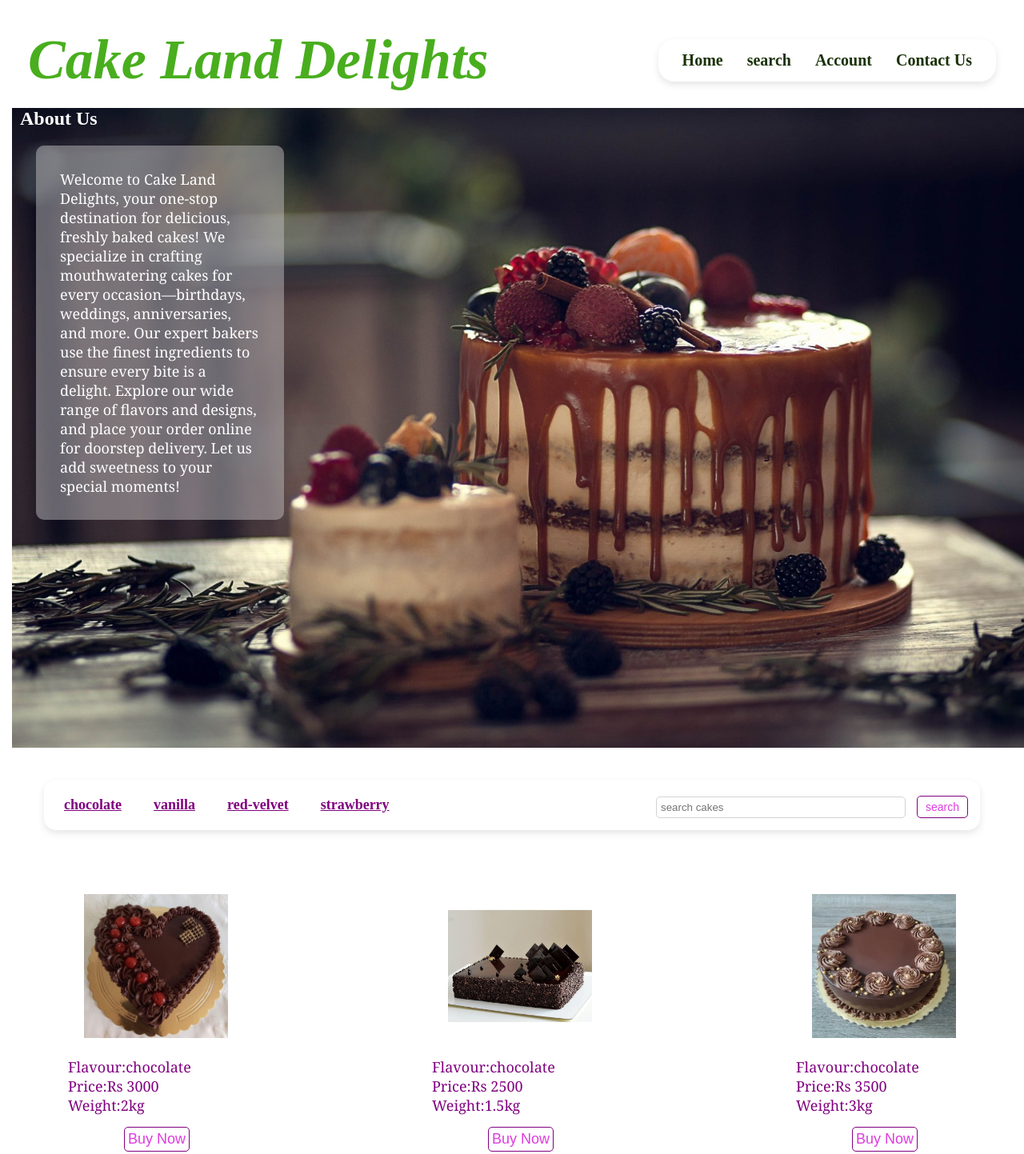
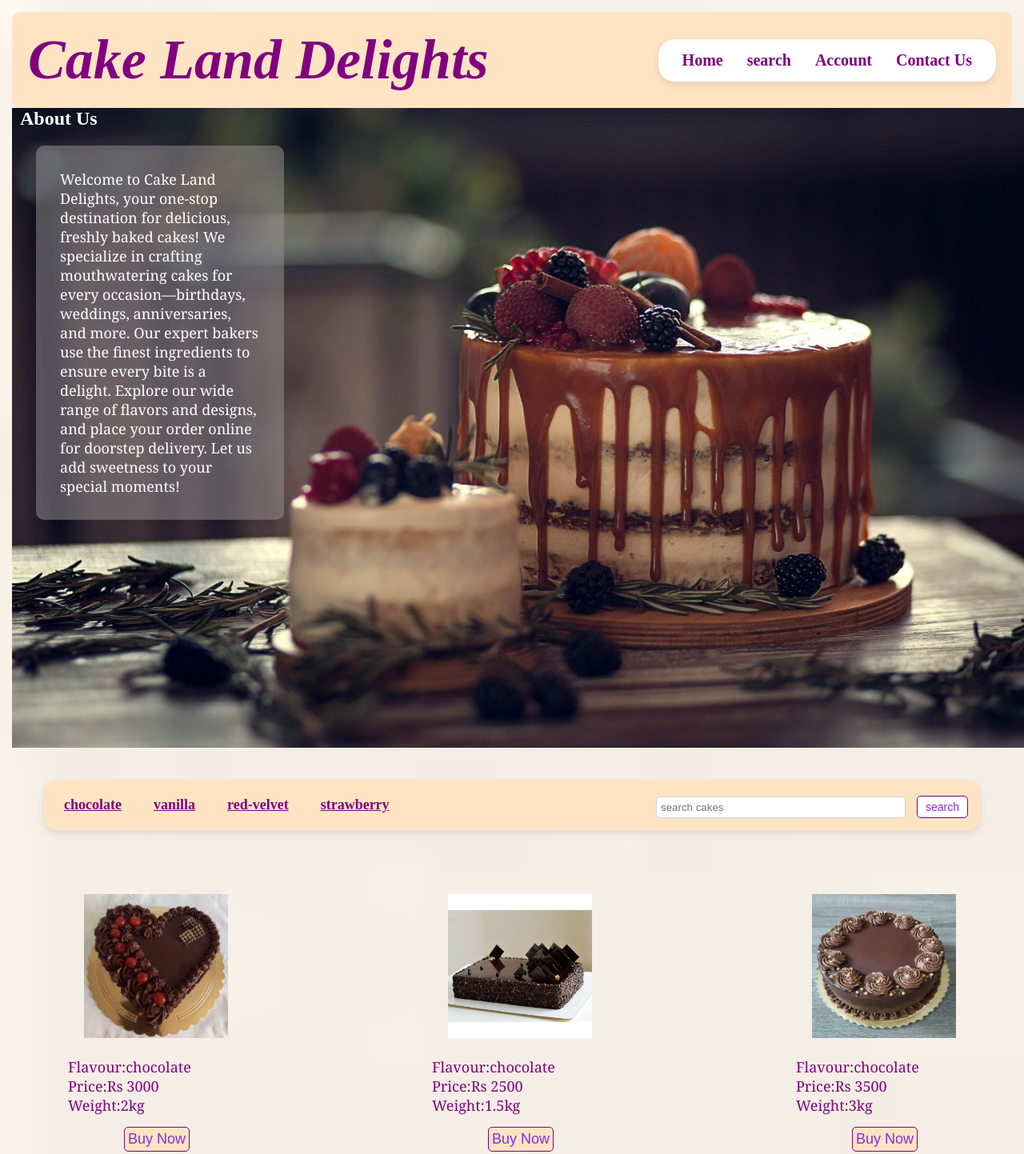
Before and after one commit to Darsika-Thavasingam/CakeLand, a plain HTML site: page index.html in a window 1280 px wide. Shown: the top 1443 px of the page at 80% size. Drawn offline with Linux system fonts and the light colour scheme.

Commit message:
updated 1

```diff
--- a/style.css
+++ b/style.css
@@ -7,12 +7,14 @@
     display: flex;
     justify-content: space-between;
     align-items: center;
-    background-color: white;
+    background-color: bisque;
     padding: 20px;
+    border-radius: 10px;
 }
 body{
+    background-image: url('img/bg1.jpg');
     padding: 15px;
-    background-color:white;
+    background-color:azure;
     background-size: cover;
 }
 .aboutus{
@@ -34,7 +36,7 @@ body{
     margin: 20px;
     max-width: 500px;
     padding: 30px ;
-    background: rgba(191, 188, 190, 0.5);
+    background: rgba(153, 147, 147, 0.5);
     color: white;
     max-width: 20%;
     border-radius: 10px;
@@ -42,7 +44,7 @@ body{
 
 .logo h1{
     font-size: 70px;
-    color: rgb(73, 174, 30);
+    color: purple;
     font-weight: bold;
 }
 .navbar{
@@ -51,10 +53,10 @@ body{
     display: flex;
     justify-content: space-between;
     border-radius: 20px;
-    box-shadow: 0px 4px 10px rgba(17, 4, 4, 0.1);
+    box-shadow: 0px 4px 10px rgba(0, 0, 0, 0.1);
 }
 .navbar:hover{
-    background-color: rgb(177, 247, 147);
+    background-color: rgb(243, 185, 243);
     color: white;
 
 }
@@ -71,11 +73,9 @@ body{
     text-decoration: none;
     font-size: 20px;
     font-weight: bold;
-    color: rgb(27, 50, 9);
+    color: purple;
 }
-.navbar ul li a:hover {
-    color: rgb(248, 239, 239);
-}
+
 
 li:hover{
     color:white;
@@ -110,15 +110,15 @@ input{
     transition: background-color 0.3s;
 }
 .searchbar button:hover{
-    background-color: white;
-    color: blueviolet;
+    background-color: beige;
+
 }
 
 
 button{
     font-size: large;
-    color: rgb(222, 61, 222);
-    background-color: white;
+    color: blueviolet;
+    background-color: bisque;
     border: 1px purple solid ;
     padding: 4px;
     margin-left: 70px;
@@ -127,8 +127,8 @@ button{
     transition: background-color 0.3s;
  }
  button:hover{
-    color: white;
-    background-color: rgb(228, 50, 180);
+
+    background-color:white;
  }
 .cake{
 
@@ -157,7 +157,7 @@ img{
     margin-top: 20px;
 }
 .categoriesbar{
-    background-color: white;
+    background-color: bisque;
     padding: 15px;
     margin: 40px ;
     display: flex;
@@ -219,8 +219,8 @@ img{
 
 
  .s:hover, .c:hover, .r:hover, .v:hover{
-    color: white;
-    background-color: rgb(247, 207, 247);
+
+    background-color: bisque;
     box-shadow: 0px 4px 10px rgba(0, 0, 0, 0.2);
     cursor: pointer;
  }
@@ -312,6 +312,7 @@ img{
         font-size: 1.5rem;
         margin: 10px;
         padding: 8px;
+        background-color: black;
     }
 
 
```
